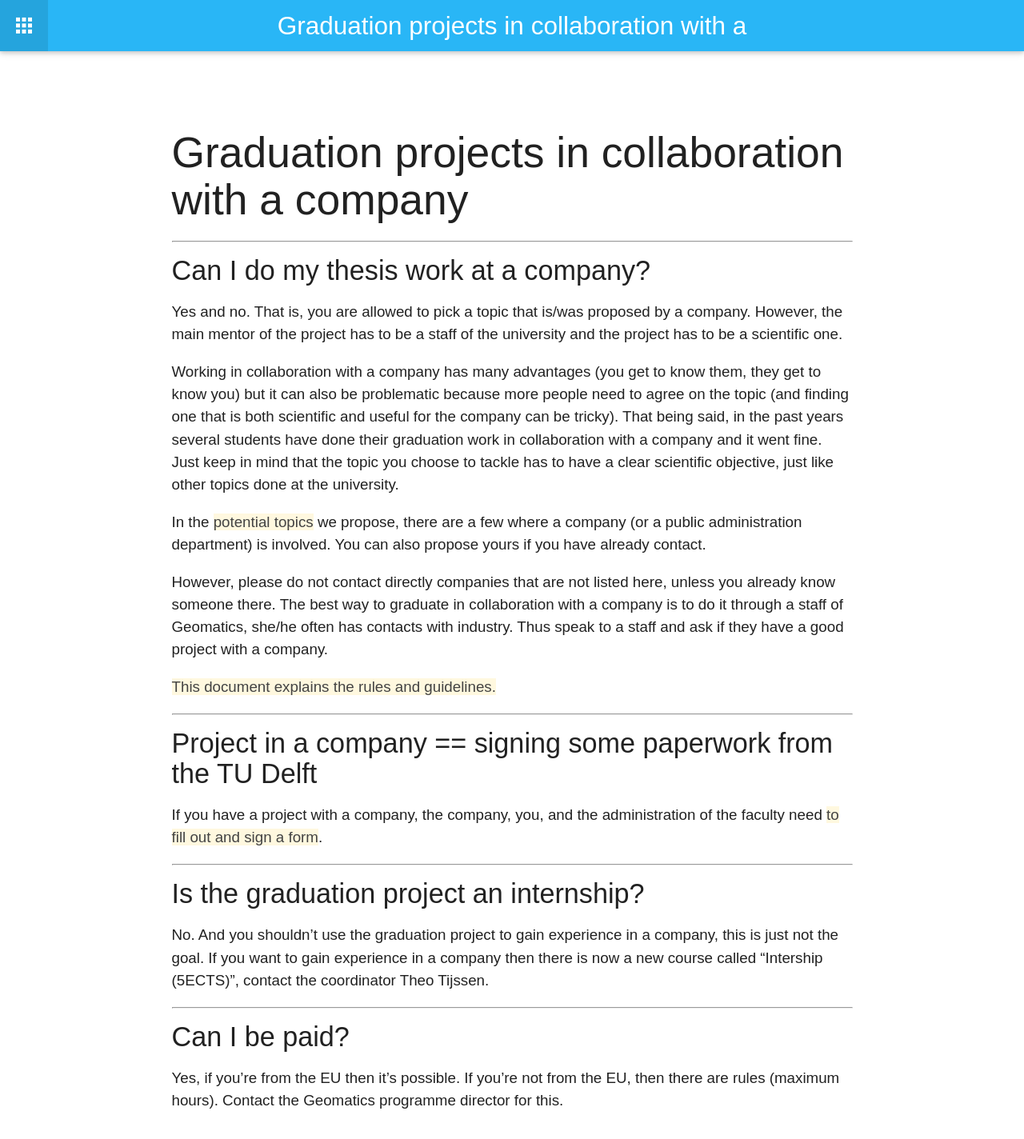
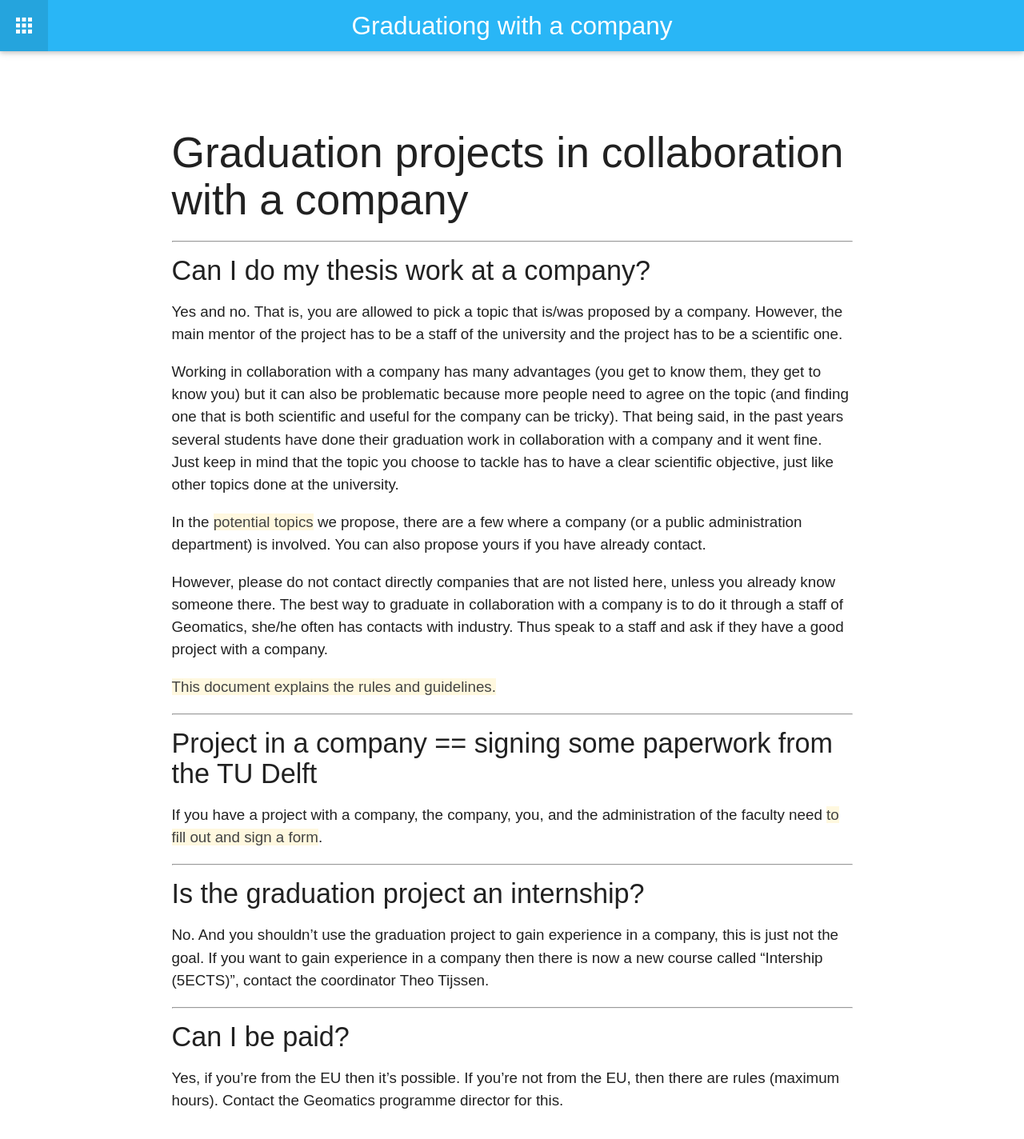
Before and after one commit to tudelft3d/geo2020, a Jekyll site: the page built from company/index.md, in a window 1280 px wide. Shown: the whole page at 80% size. Built offline with Jekyll 4.4.1, drawn with Linux system fonts in a browser that asks for light colours; nearby versions of some CDN libraries.

Commit message:
typos+format

```diff
--- a/_data/cards.yml
+++ b/_data/cards.yml
@@ -45,7 +45,7 @@
   colour: green
 
 - url:    /company/
-  text:   graduating with a company
+  text:   Graduating with a company
   icon:   fa-cogs
   colour: purple
 
--- a/company/index.md
+++ b/company/index.md
@@ -1,6 +1,6 @@
 ---
 layout: page
-title: Graduation projects in collaboration with a company
+title: Graduationg with a company
 permalink: /company/
 ---
 
```
